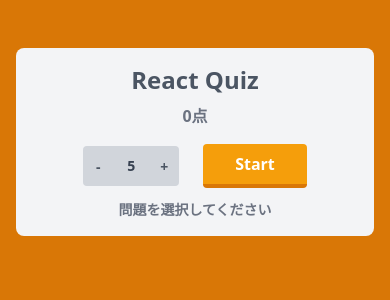
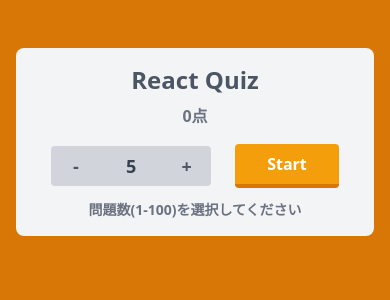
Before and after one commit to phihash/QuizReact, a React (Vite) app: page / in a window 390 px wide. Shown: the top 300 px of the page. Built offline with nearby package versions, Linux system fonts and the light colour scheme.

Commit message:
問題数を直接入力可能にし、また1-100の問題数しか入力できないように制限した

```diff
--- a/src/App.css
+++ b/src/App.css
@@ -5,7 +5,7 @@ input::-webkit-inner-spin-button {
 }
 
 /* Firefox */
-input[type="number"] {
+input[type='number'] {
   -moz-appearance: textfield;
 }
 
--- a/src/App.jsx
+++ b/src/App.jsx
@@ -1,13 +1,19 @@
 import { useState } from 'react'
 import './App.css'
 
+const sharedButtonStyle =
+'h-full w-32 cursor-pointer bg-gray-300 text-gray-600 outline-none hover:bg-gray-400 hover:text-gray-700'
+
+
 function App() {
   const [totalQuestions, setTotalQuestions] = useState(5) //ユーザーが解く問題の数を格納する
-  const sharedButtonStyle =
-    'h-full w-20 cursor-pointer bg-gray-300 text-gray-600 outline-none hover:bg-gray-400 hover:text-gray-700'
 
   const incrementTotalQuestions = () => {
+    if (totalQuestions > 99) {
+      alert('100問以下でお願いします')
+    } else {
       setTotalQuestions(totalQuestions + 1)
+    }
   }
   const decrementTotalQuestions = () => {
     if (totalQuestions > 1) {
@@ -16,6 +22,14 @@ function App() {
       alert('1問以上でお願いします')
     }
   }
+
+  const changeTotalQuestions = (e) => {
+    const inputNumber = parseInt(e.target.value)
+    if (inputNumber >= 1  && inputNumber <= 100){
+      setTotalQuestions(inputNumber)
+    }
+  }
+
 
   const [score, setScore] = useState(0)
   return (
@@ -26,41 +40,40 @@ function App() {
             <h2 className="text-center text-2xl font-bold text-gray-600 sm:text-3xl lg:text-4xl">
               React Quiz
             </h2>
-            <p className="text-center font-semibold text-gray-500 mt-2">{score}点</p>
+            <p className="mt-2 text-center font-semibold text-gray-500">
+              {score}点
+            </p>
           </div>
 
-          <div className="mb-3 flex items-center w-full max-w-md justify-center gap-6">
-
-              <div className="flex custom-number-input h-10 w-24 sm:w-40">
+          <div className="mb-3 flex w-full max-w-md items-center justify-center gap-6">
+            <div className="custom-number-input flex h-10 w-40 sm:w-40">
               <div className="relative  flex h-10 w-full flex-row rounded-lg bg-transparent">
                 <button
-                    data-action="decrement"
                   className={`${sharedButtonStyle} rounded-l`}
                   onClick={decrementTotalQuestions}
                 >
-                    <span className="m-auto text-sm font-bold sm:text-2xl">
+                  <span className="m-auto text-lg font-bold sm:text-2xl">
                     -
                   </span>
                 </button>
                 <input
                   type="number"
-                    className="sm:text-md md:text-basecursor-default w-full appearance-none bg-gray-300 text-center text-sm font-semibold text-gray-700 outline-none hover:text-black focus:text-black focus:outline-none"
+                  className="sm:text-md md:text-base  w-full bg-gray-300 text-center text-lg font-semibold text-gray-700 outline-none hover:text-black focus:text-black focus:outline-none"
                   name="custom-input-number"
                   value={totalQuestions}
                   min="1"
                   max="100"
+                  onChange={changeTotalQuestions}
                 ></input>
                 <button
-                    data-action="increment"
                   className={`${sharedButtonStyle} rounded-r`}
                   onClick={incrementTotalQuestions}
                 >
-                    <span className="m-auto text-sm font-semibold sm:text-2xl">
+                  <span className="m-auto text-lg font-semibold sm:text-2xl">
                     +
                   </span>
                 </button>
               </div>
-
             </div>
 
             <button className="items-center rounded border-b-4 border-amber-600 bg-amber-500 px-8 py-2 font-bold text-white hover:border-amber-500 hover:bg-amber-400">
@@ -69,7 +82,7 @@ function App() {
           </div>
 
           <p className="text-center text-sm font-semibold text-gray-500">
-            問題を選択してください
+            問題数(1-100)を選択してください
           </p>
         </div>
       </div>
--- a/tailwind.config.js
+++ b/tailwind.config.js
@@ -4,4 +4,4 @@ module.exports = {
     extend: {},
   },
   plugins: [],
-};
+}
```
Lines whose indentation alone changed are shown as unchanged.
